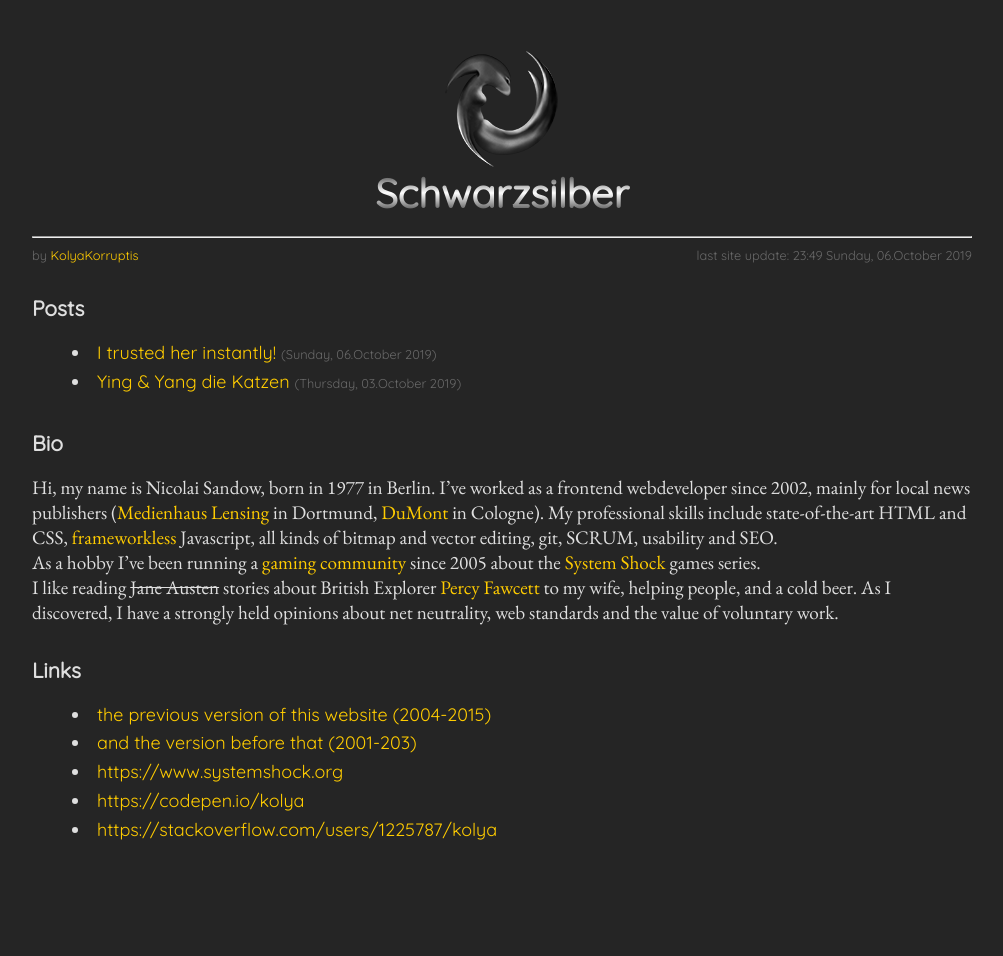
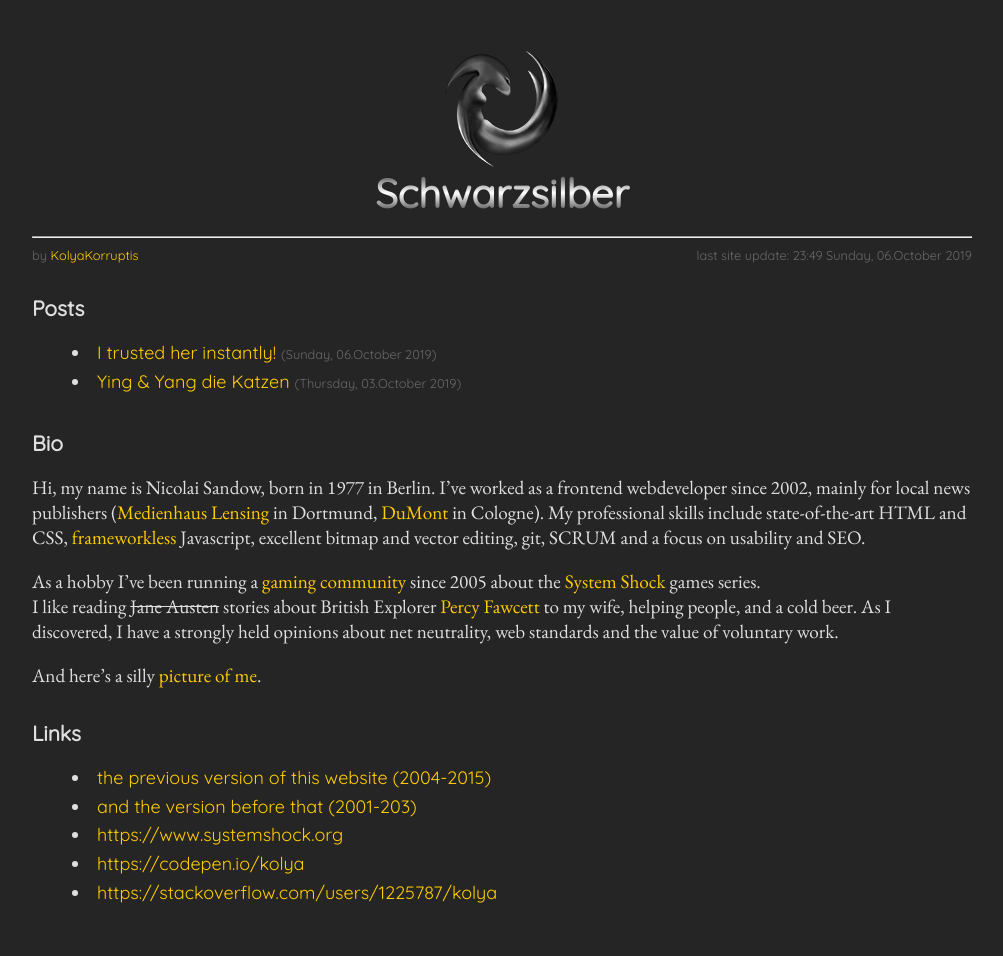
Before and after one commit to KolyaKorruptis/.github.io, a Jekyll site: the page built from index.md, in a window 1280 px wide. Shown: the whole page, without its empty margins (138-1141 px from the left). Built offline with Jekyll 4.4.1, drawn with Linux system fonts in a browser that asks for light colours; our own code applies the rules of GitHub Pages for plain Markdown files; the repository's description, which GitHub fills in, is left out; before the commit the page ends 900 px from its top, so only the background shows below that.

Commit message:
bio stuff

```diff
--- a/index.md
+++ b/index.md
@@ -19,9 +19,12 @@
 
 ### Bio
 
-Hi, my name is Nicolai Sandow, born in 1977 in Berlin. I've worked as a frontend webdeveloper since 2002, mainly for local news publishers ([Medienhaus Lensing](https://www.lensingmedia.de/) in Dortmund, [DuMont](https://www.dumont.de/) in Cologne). My professional skills include state-of-the-art HTML and CSS, [frameworkless](http://frameworklessmovement.org/) Javascript, all kinds of bitmap and vector editing, git, SCRUM, usability and SEO.
+Hi, my name is Nicolai Sandow, born in 1977 in Berlin. I've worked as a frontend webdeveloper since 2002, mainly for local news publishers ([Medienhaus Lensing](https://www.lensingmedia.de/) in Dortmund, [DuMont](https://www.dumont.de/) in Cologne). My professional skills include state-of-the-art HTML and CSS, [frameworkless](http://frameworklessmovement.org/) Javascript, excellent bitmap and vector editing, git, SCRUM and a focus on usability and SEO.
+
 As a hobby I've been running a [gaming community](https://www.systemshock.org) since 2005 about the [System Shock](https://en.wikipedia.org/wiki/System_Shock_2) games series.
 I like reading <s>Jane Austen</s> stories about British Explorer [Percy Fawcett](https://en.wikipedia.org/wiki/Percy_Fawcett) to my wife, helping people, and a cold beer. As I discovered, I have a strongly held opinions about net neutrality, web standards and the value of voluntary work.
+
+And here's a silly [picture of me](/img/nicolai.jpg).
 
 ### Links
 
```
Also changed, not shown: img/nicolai.jpg (added).
